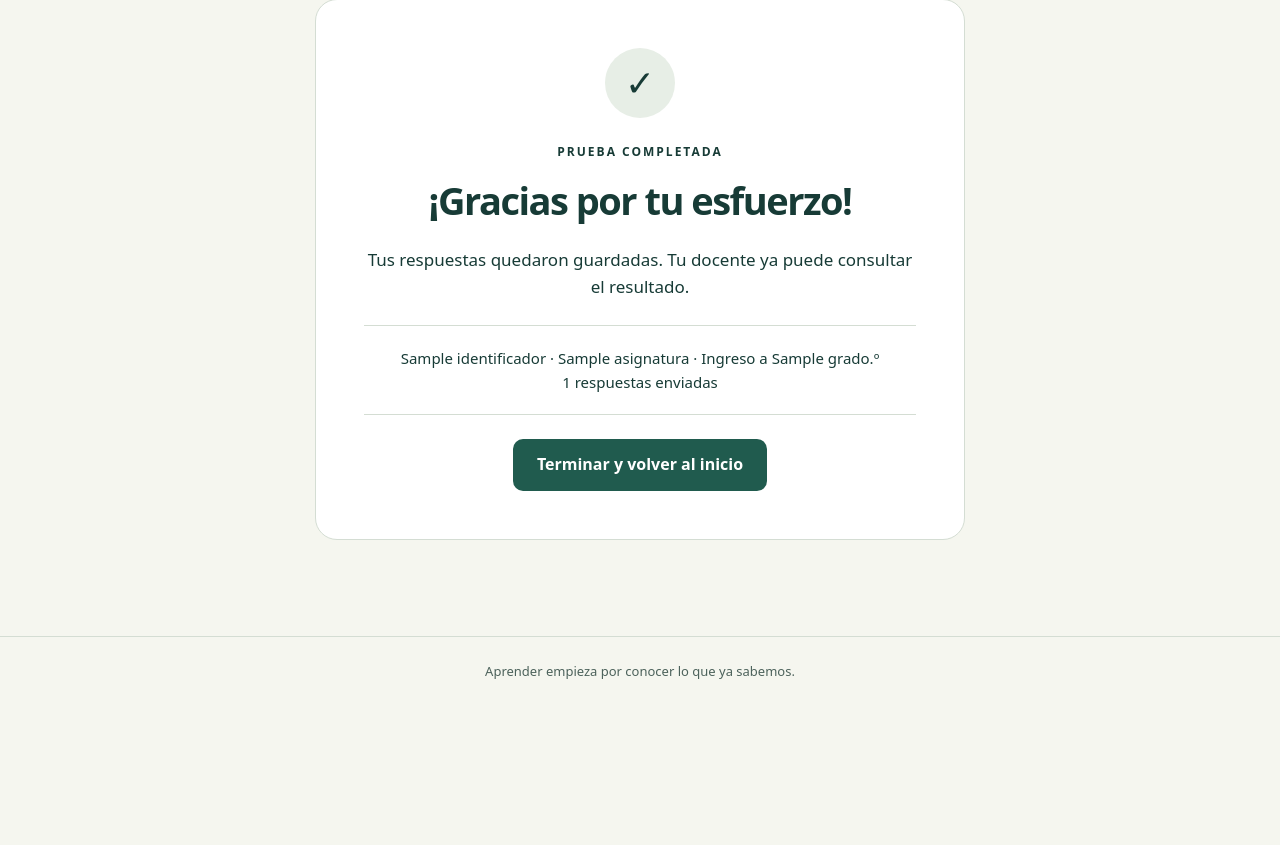
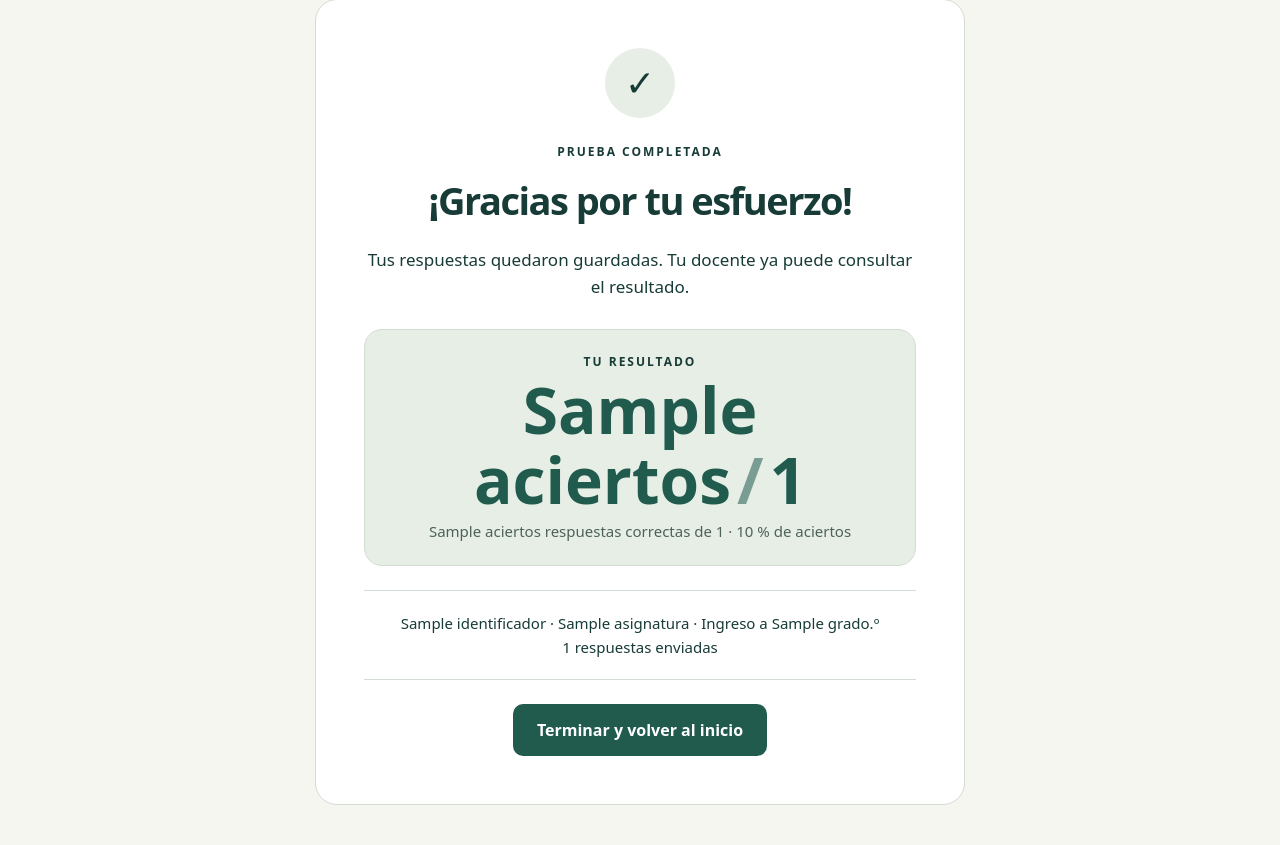
Before and after one commit to LuciaVega-L/EduDiagnostico, a Django app: template evaluacion/templates/evaluacion/finalizado.html in a window 1280 px wide. Shown: the part 180-1025 px from the top of the page. Before the commit the page ends 859 px from the top, so only its background shows below. Run offline with Django 5.2, Linux system fonts and the light colour scheme; the template is opened without the code that fills it: most values are stand-ins (such as "Sample title", 1, 10 or a date in 2020); data that the repository does not hold is empty.

Commit message:
se impemento mostrar resultado en interfaz

```diff
--- a/evaluacion/static/evaluacion/estilos.css
+++ b/evaluacion/static/evaluacion/estilos.css
@@ -73,3 +73,9 @@ footer { text-align:center; padding:24px; font-size:13px; color:#4c625b; border-
   .pregunta legend { font-size:19px; }
   .opcion { padding:12px; gap:10px; }
 }
+/* Resultado del estudiante (pantalla final) */
+.puntaje { margin:28px 0 8px; padding:22px 16px; border-radius:18px; background:#e7eee6; border:1px solid var(--borde); }
+.puntaje-etiqueta { margin:0; font-size:12px; font-weight:750; letter-spacing:2px; text-transform:uppercase; }
+.puntaje-valor { margin:4px 0; font-size:64px; font-weight:800; line-height:1.1; color:var(--verde); }
+.puntaje-sep { margin:0 6px; opacity:.55; font-weight:600; }
+.puntaje-detalle { margin:0; font-size:15px; color:#4c625b; }
--- a/evaluacion/templates/evaluacion/finalizado.html
+++ b/evaluacion/templates/evaluacion/finalizado.html
@@ -6,6 +6,11 @@
   <p class="etiqueta">PRUEBA COMPLETADA</p>
   <h1>¡Gracias por tu esfuerzo!</h1>
   <p>Tus respuestas quedaron guardadas. Tu docente ya puede consultar el resultado.</p>
+  <div class="puntaje" role="status" aria-label="Resultado de la prueba">
+  <p class="puntaje-etiqueta">Tu resultado</p>
+  <p class="puntaje-valor">{{ intento.aciertos }}<span class="puntaje-sep">/</span>{{ intento.total_preguntas }}</p>
+  <p class="puntaje-detalle">{{ intento.aciertos }} respuesta{{ intento.aciertos|pluralize }} correcta{{ intento.aciertos|pluralize }} de {{ intento.total_preguntas }} · {{ intento.porcentaje|floatformat:0 }}&nbsp;% de aciertos</p>
+  </div>
   <p class="resumen">{{ intento.identificador }} · {{ intento.prueba.asignatura }} · Ingreso a {{ intento.prueba.grado }}.º<br>{{ intento.total_preguntas }} respuestas enviadas</p>
   <form method="post" action="{% url 'evaluacion:salir' %}">{% csrf_token %}<button class="boton" type="submit">Terminar y volver al inicio</button></form>
 </section>
```
